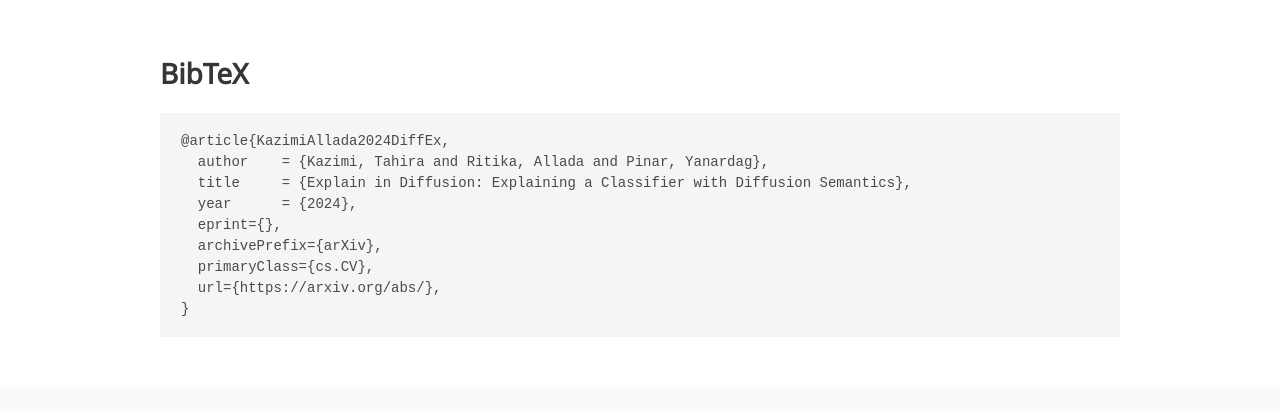
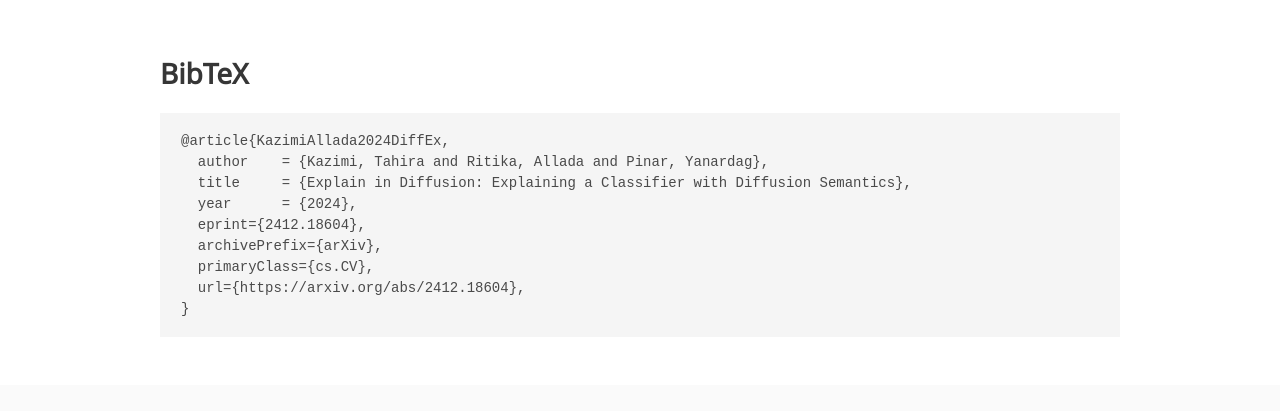
Before and after one commit to explain-in-diffusion/explain-in-diffusion.github.io, a plain HTML site: page index.html in a window 1280 px wide. Shown: the part 4340-4751 px from the top of the page. Drawn offline with nearby package versions, Linux system fonts and the light colour scheme; some icons are missing; a web font is replaced by a local one.

Commit message:
framework

```diff
--- a/index.html
+++ b/index.html
@@ -128,7 +128,7 @@
                 </a>
               </span> -->
               <span class="link-block">
-                <a href=""
+                <a href="https://arxiv.org/abs/2412.18604"
                    class="external-link button is-normal is-rounded is-dark">
                   <span class="icon">
                       <i class="ai ai-arxiv"></i>
@@ -348,10 +348,10 @@
   author    = {Kazimi, Tahira and Ritika, Allada and Pinar, Yanardag},
   title     = {Explain in Diffusion: Explaining a Classifier with Diffusion Semantics},
   year      = {2024},
-  eprint={},
+  eprint={2412.18604},
   archivePrefix={arXiv},
   primaryClass={cs.CV},
-  url={https://arxiv.org/abs/},
+  url={https://arxiv.org/abs/2412.18604},
 }</code></pre>
   </div>
 </section>
```
